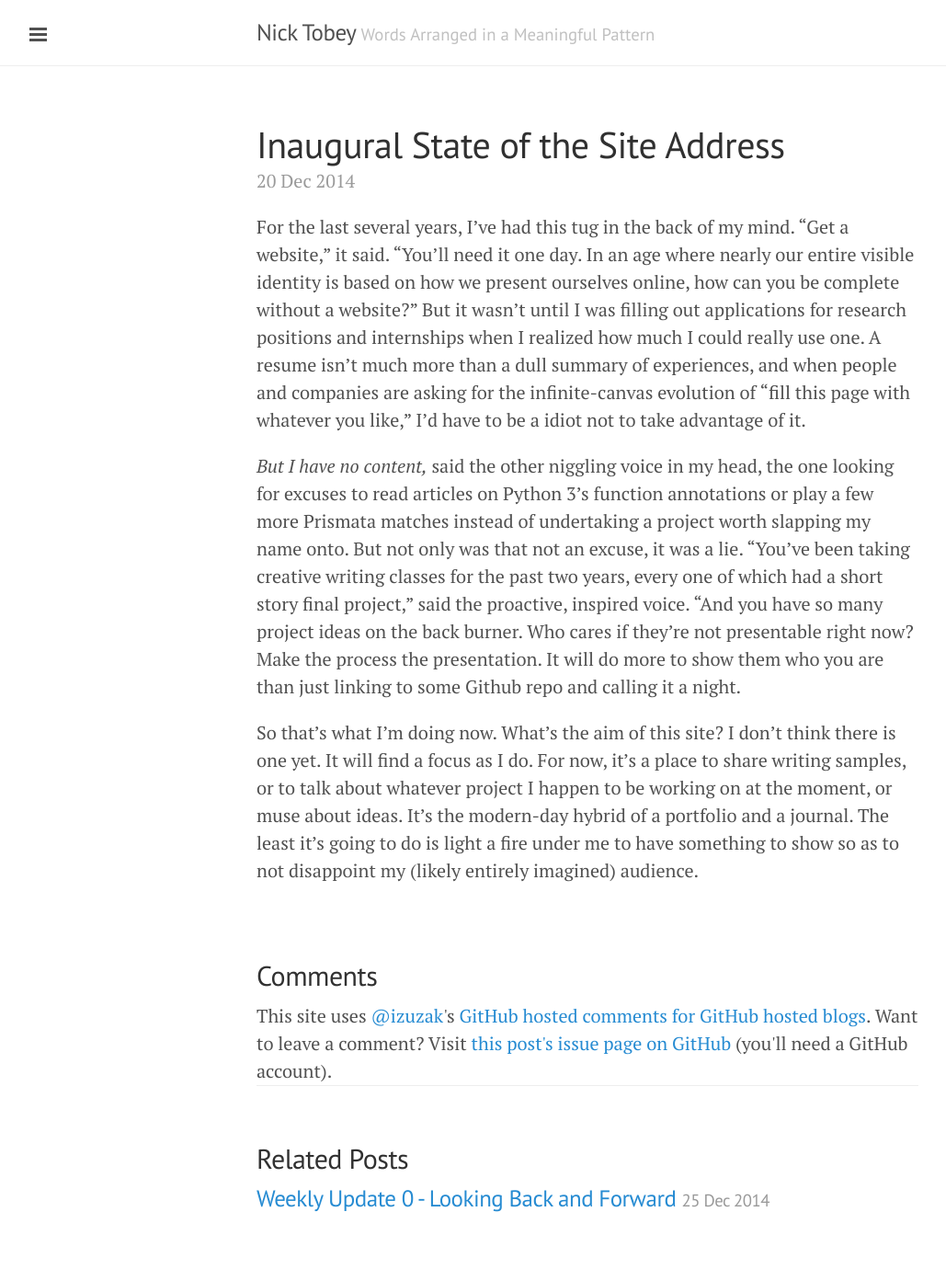
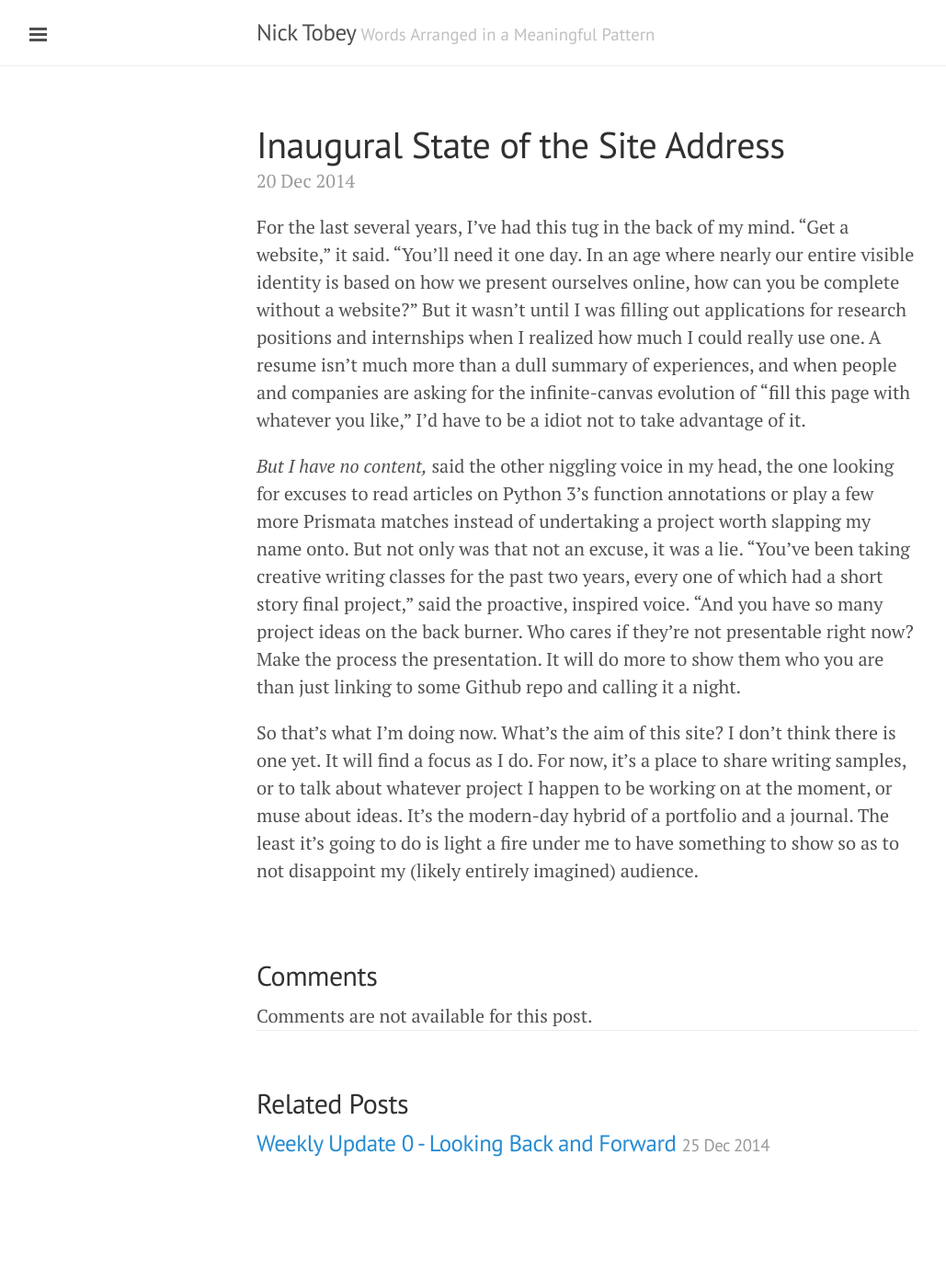
Before and after one commit to rainbowPhoenix/rainbowPhoenix.github.io, a Jekyll site: the page built from _posts/2014-12-20-introducing-nicktobey.md, in a window 1280 px wide. Shown: the whole page at 92% size, without its empty margins (1-1030 px from the left). Built offline with Jekyll 4.4.1, drawn with Linux system fonts in a browser that asks for light colours; Markdown is read by kramdown in place of the engine named in the settings; after the commit the page ends 1320 px from its top, so only the background shows below that.

Commit message:
Allow comments to be disabled or hidden.

```diff
--- a/_layouts/post.html
+++ b/_layouts/post.html
@@ -24,7 +24,13 @@ layout: default
 <div id="comments">
   <h2>Comments</h2>
   <div id="header">
-    This site uses <a href="http://www.twitter.com/izuzak">@izuzak</a>'s <a href="http://ivanzuzak.info/2011/02/18/github-hosted-comments-for-github-hosted-blogs.html">GitHub hosted comments for GitHub hosted blogs</a>. Want to leave a comment? Visit <a href="https://github.com/rainbowPhoenix/rainbowPhoenix.github.io/issues/{{page.commentIssueId}}"> this post's issue page on GitHub</a> (you'll need a GitHub account).
+    {% if page.displayComments and page.displayComments == 'false' %}
+	  Comments have been disabled for this post.
+	{% elsif page.commentIssueId == null %}
+	  Comments are not available for this post.
+	{% else %}
+		This site uses <a href="http://www.twitter.com/izuzak">@izuzak</a>'s <a href="http://ivanzuzak.info/2011/02/18/github-hosted-comments-for-github-hosted-blogs.html">GitHub hosted comments for GitHub hosted blogs</a>. Want to leave a comment? Visit <a href="https://github.com/rainbowPhoenix/rainbowPhoenix.github.io/issues/{{page.commentIssueId}}"> this post's issue page on GitHub</a> (you'll need a GitHub account).
+	{% endif %}
 </div>
 </div>
 
```
Also changed, not shown: _posts/2014-12-25-update-0.md (+1 -0 lines).
